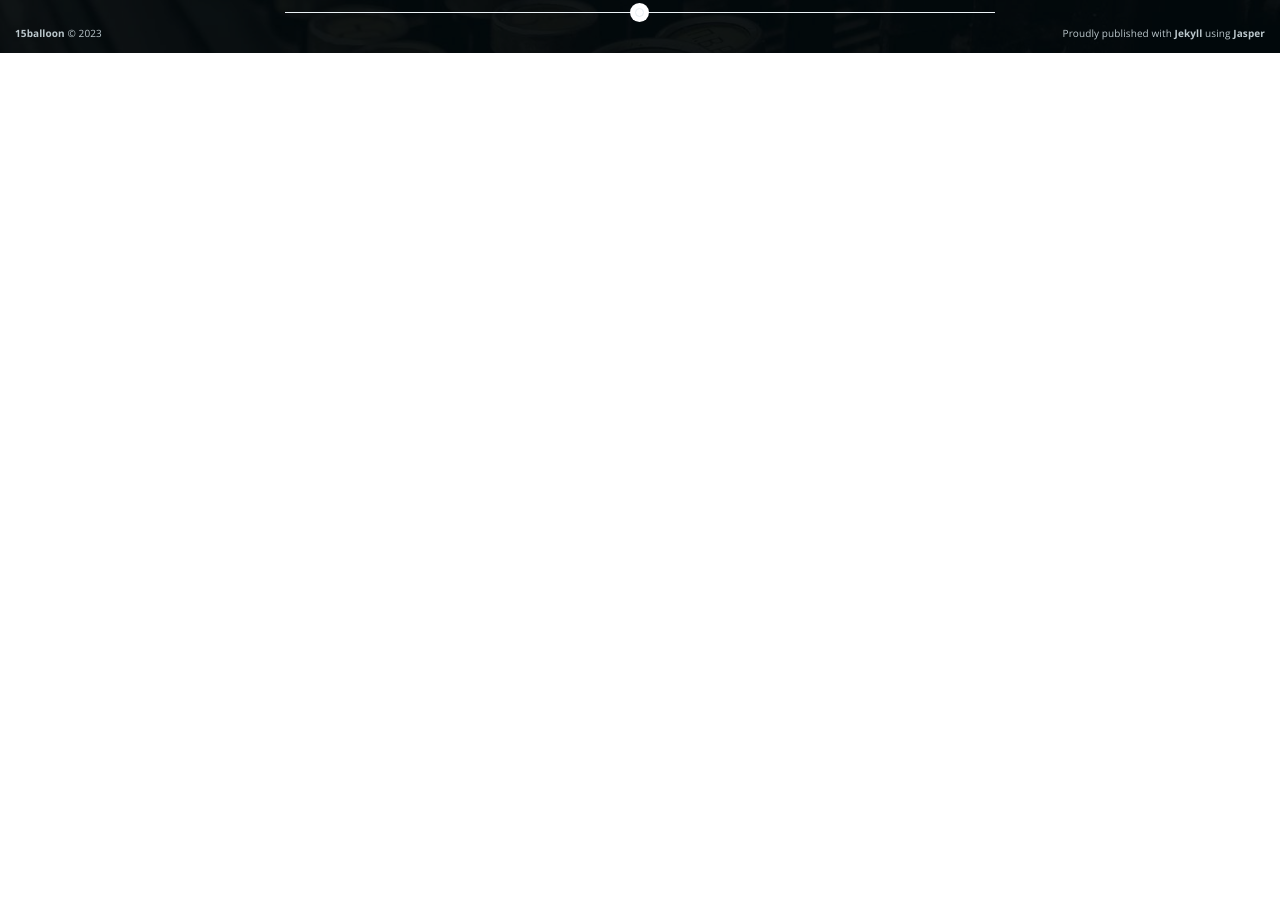
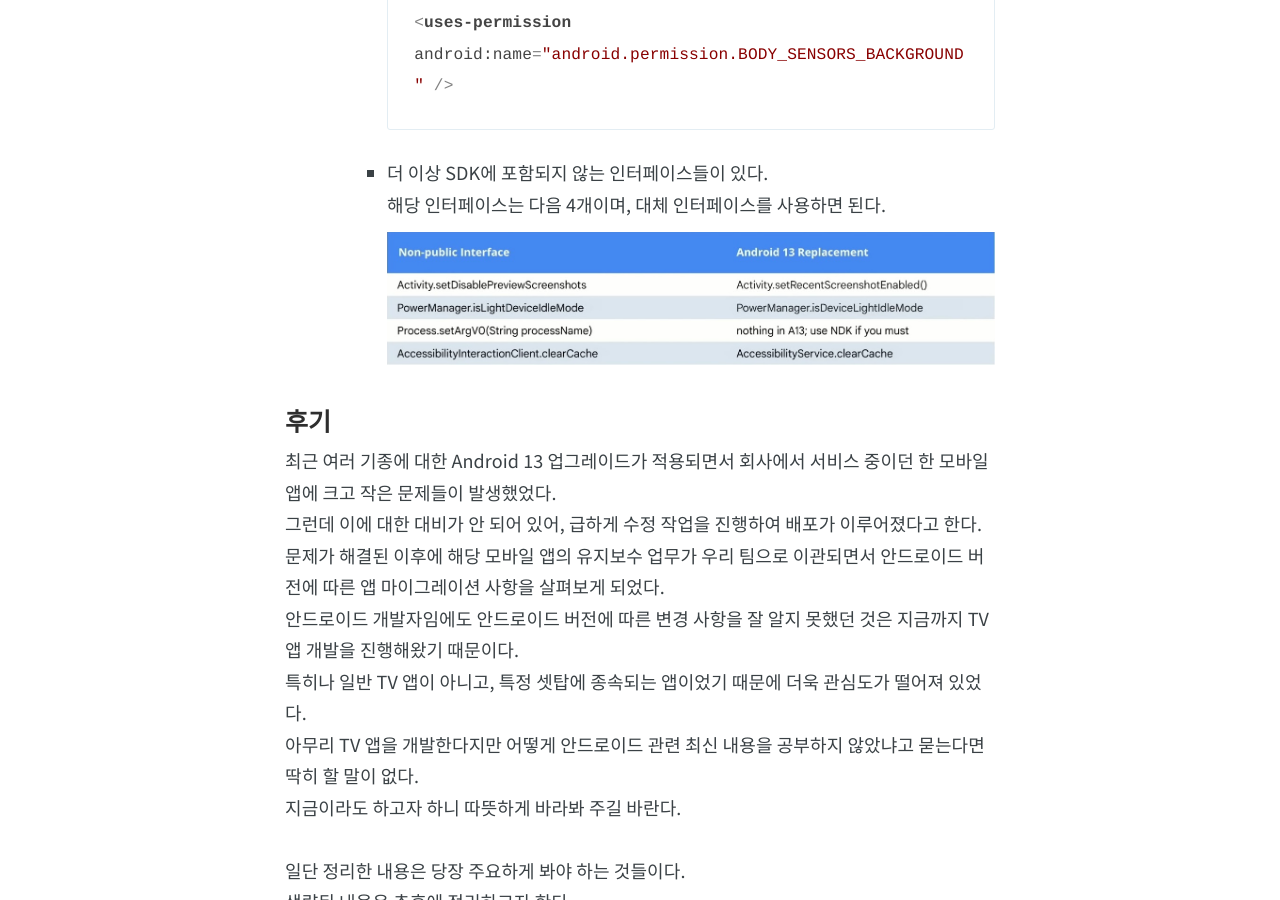
Before and after one commit to 15balloon/15balloon.github.io, a Jekyll site: the page built from _posts/2023-02-19-Android-Dev-Summit-Android13-review.markdown, in a window 1280 px wide and 900 px high, scrolled down 5363 px. Built offline with Jekyll 4.4.1, drawn with Linux system fonts in a browser that asks for light colours; nearby versions of some CDN libraries; before the commit the page ends 5416 px from its top, so only the background shows below that; some of the changed text lies outside the part shown.

Commit message:
Post Edit Android-Dev-Summit-Android13-review

````diff
--- a/_posts/2023-02-19-Android-Dev-Summit-Android13-review.markdown
+++ b/_posts/2023-02-19-Android-Dev-Summit-Android13-review.markdown
@@ -93,7 +93,52 @@
           }
         }
         ```
-        SDK 버전 33에서 변화한 다른 동작들은 추후 업데이트할 예정이다.
+    2. SDK 버전 33에서 변화한 동작(Privacy를 중심으로)
+        - WiFi 주변 기기(Nearby WiFi Devices) 권한을 도입했다.
+        이전 안드로이드 버전에서는 주변 기기 탐색을 위해 WiFi Manager 클래스를 사용해야 했고, 위치 권한도 필요했다.
+        안드로이드 13에서는 NEARBY_WIFI_DEVICES 런타임 권한을 사용하여 Wifi Manager의 메소드나 위치 권한 없이 주변 기기를 쉽게 탐색할 수 있다.
+
+          ```xml
+          <uses-permission
+          android:name="android.permission.NEARBY_WIFI_DEVICES"
+          android:usesPermissionFlags="neverForLocation" />
+          ```
+        앱을 SDK 버전 33에 타겟팅하는 경우, 주변 WiFi 기기 탐색 시 NEARBY_WIFI_DEVICES 권한을 요청하지 않는다면 많은 Exception을 일으키게 되니 이 점을 유의해야 한다.
+        - 미디어 권한이 세분화되었다.
+        이에 따라 READ_EXTERNAL_STORAGE 권한 대신 미디어 종류에 따라 다음과 같은 권한을 요청해야 한다.
+        <img src="{{site.baseurl}}/assets/images/2023-02-19-Android13_2.jpg" width="100%" height="100%" title="Granular media permissions" alt="Image: Granular media permissions"/>
+        - 생체 신호 센서(Body sensor)를 백그라운드에서 사용하기 위해 허용해야 하는 권한이 추가되었다.
+
+          ```xml
+          <uses-permission
+          android:name="android.permission.BODY_SENSORS_BACKGROUND" />
+          ```
+        - 더 이상 SDK에 포함되지 않는 인터페이스들이 있다.
+        해당 인터페이스는 다음 4개이며, 대체 인터페이스를 사용하면 된다.
+        <img src="{{site.baseurl}}/assets/images/2023-02-19-Android13_3.jpeg" width="100%" height="100%" title="Non-SDK interfaces" alt="Image: Non-SDK interfaces"/>
+
+#### 후기
+
+최근 여러 기종에 대한 Android 13 업그레이드가 적용되면서 회사에서 서비스 중이던 한 모바일 앱에 크고 작은 문제들이 발생했었다.
+그런데 이에 대한 대비가 안 되어 있어, 급하게 수정 작업을 진행하여 배포가 이루어졌다고 한다.
+문제가 해결된 이후에 해당 모바일 앱의 유지보수 업무가 우리 팀으로 이관되면서 안드로이드 버전에 따른 앱 마이그레이션 사항을 살펴보게 되었다.
+안드로이드 개발자임에도 안드로이드 버전에 따른 변경 사항을 잘 알지 못했던 것은 지금까지 TV 앱 개발을 진행해왔기 때문이다.
+특히나 일반 TV 앱이 아니고, 특정 셋탑에 종속되는 앱이었기 때문에 더욱 관심도가 떨어져 있었다.
+아무리 TV 앱을 개발한다지만 어떻게 안드로이드 관련 최신 내용을 공부하지 않았냐고 묻는다면 딱히 할 말이 없다.
+지금이라도 하고자 하니 따뜻하게 바라봐 주길 바란다.
+<br>
+일단 정리한 내용은 당장 주요하게 봐야 하는 것들이다.
+생략된 내용은 추후에 정리하고자 한다.
+'모든 앱에 영향을 미치는 사항'은 뜬금없이 발생하는 오류를 막기 위해 꼭 숙지해야 하는 내용이라 주의 깊게 들었다.
+일단은 인텐트 관련 내용 말고는 유지보수 시 신경 써야 하는 내용은 없긴 했다.
+그래도 FGS와 버킷 관련 내용은 자칫하면 앱에 영향을 크게 미칠 수 있는 것들이라, 최대한 꼼꼼히 살펴보았다.
+특히 버킷 관련 내용은 처음 듣는 내용이라 공식 문서를 읽었다.
+안정적인 앱 서비스를 위해 버킷 관련 예외 처리가 꼭 필요할 듯하다.
+권한 관련 추가 내용은 꼭 숙지해야 하는 사항이기에 세션에서 소개한 세부 세션을 들어볼 계획이다.
+<br>
+Android 14의 개발자 프리뷰가 이미 공개되었고, 곧 베타 버전 공개도 예정되어 있으니 앞으로 이를 주의 깊게 살펴볼 계획이다.
+Android 13의 변경 사항은 늦게 알게 되었지만, Android 14는 미리 알아보고 준비해서 안정적인 서비스를 제공하도록 노력할 것이다.
+
 
 ---
 
````
Also changed, not shown: assets/images/2023-02-19-Android13_2.jpg (added), assets/images/2023-02-19-Android13_3.jpeg (added).
